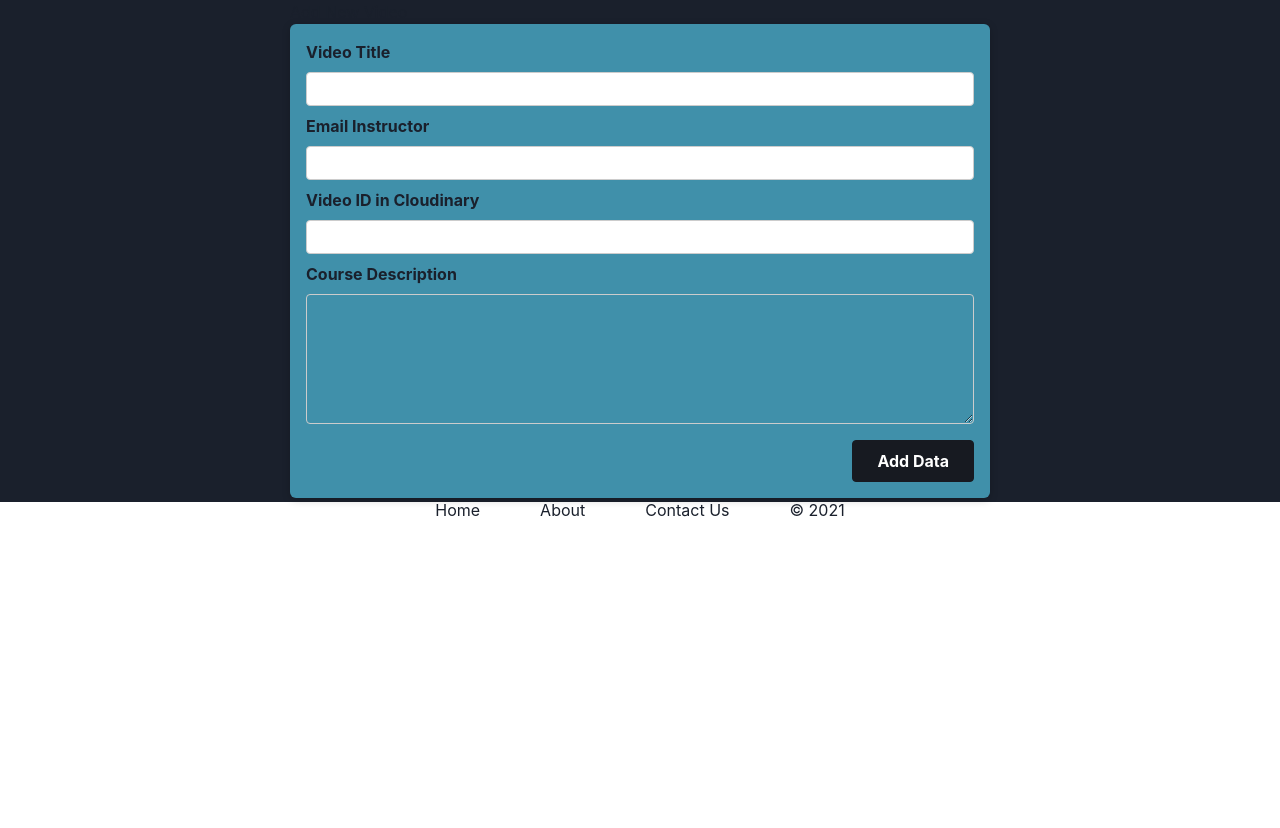
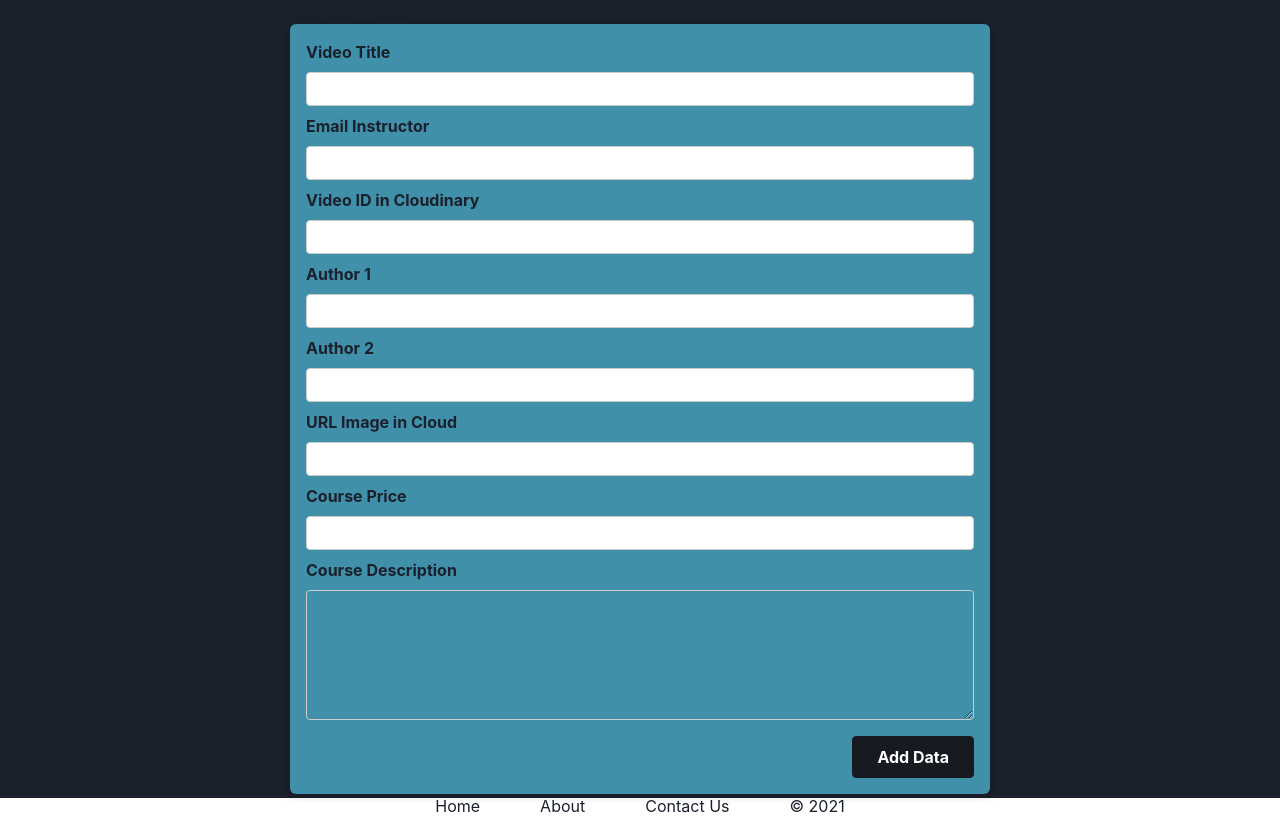
Before and after one commit to priambudiLB/SeTEAM, a Next.js app: page /NewVideoPage in a window 1280 px wide. Before the commit the page ends 800 px from the top, so only its background shows below. Built offline with nearby package versions, Linux system fonts and the light colour scheme.

Commit message:
- insert form baru - fetch data into table from firebase - later, fetch data gambar dari cloudinary

```diff
--- a/components/AddNewVideoForm/index.js
+++ b/components/AddNewVideoForm/index.js
@@ -9,6 +9,13 @@ function AddNewVideoForm(props) {
     const email = useRef();
     const idVideo = useRef();
     const description = useRef();
+    const author1 = useRef();
+    const author2 = useRef();
+    const imageUrl = useRef();
+    const formattedPrice = useRef();
+    // const reviewCount: 34,
+    // const rating: 4,
+
 
     function submitHandler(event) {
         // prevent browser default--> vanila javascript
@@ -16,6 +23,11 @@ function AddNewVideoForm(props) {
         const enterTitle = titleVideo.current.value;
         const enterEmail = email.current.value;
         const enterVid = idVideo.current.value;
+
+        const enterAuthor1 = author1.current.value;
+        const enterAuthor2 = author2.current.value;
+        const enterImageUrl = imageUrl.current.value;
+        const enterFormattedPrice = formattedPrice.current.value;
         const enterDescription = description.current.value;
 
         const infoData = {
@@ -23,6 +35,12 @@ function AddNewVideoForm(props) {
             email: enterEmail,
             idVideo: enterVid,
             desc: enterDescription,
+            author1: enterAuthor1,
+            author2:enterAuthor2,
+            price: enterFormattedPrice,
+            urlImage: enterImageUrl,
+            reviewCount: 54,
+            rating: 4,
         }
         // console.log(infoData);
         props.onAddVideoData(infoData);
@@ -44,6 +62,22 @@ function AddNewVideoForm(props) {
                     <input type="text" required id="id-video" ref={idVideo} />
                 </div>
                 <div className={classes.control}>
+                    <label htmlFor="author1">Author 1</label>
+                    <input type="text" required id="id-author1" ref={author1} />
+                </div>
+                <div className={classes.control}>
+                    <label htmlFor="author2">Author 2</label>
+                    <input type="text" required id="id-author2" ref={author2} />
+                </div>
+                <div className={classes.control}>
+                    <label htmlFor="imageUrl">URL Image in Cloud</label>
+                    <input type="text" required id="id-imageUrl" ref={imageUrl} />
+                </div>
+                <div className={classes.control}>
+                    <label htmlFor="price">Course Price</label>
+                    <input type="text" required id="id-formattedPrice" ref={formattedPrice} />
+                </div>
+                <div className={classes.control}>
                     <label htmlFor="description">Course Description</label>
                     <Textarea type="text"  id="description" required rows="5" description="course desc" ref={description} />
                 </div>
--- a/components/UploadVideoCloudinary/index.js
+++ b/components/UploadVideoCloudinary/index.js
@@ -11,10 +11,6 @@ import {
 
 const UploadVideoClD = () => {
 
-
-
-
-
     return (
 
         <Flex>
--- a/pages/NewVideoPage.js
+++ b/pages/NewVideoPage.js
@@ -1,5 +1,4 @@
 import AddNewVideoForm from "../components/AddNewVideoForm";
-import { ChakraProvider } from "@chakra-ui/react";
 import { Wrap, WrapItem, Center } from "@chakra-ui/layout"
 function NewVideoPage() {
 
```
Also changed, not shown: components/CoursesData/index.js (renamed from pages/InstructorCourses.js, +6 -16 lines), pages/AvailableCourses.js (added, +63 -0 lines).
